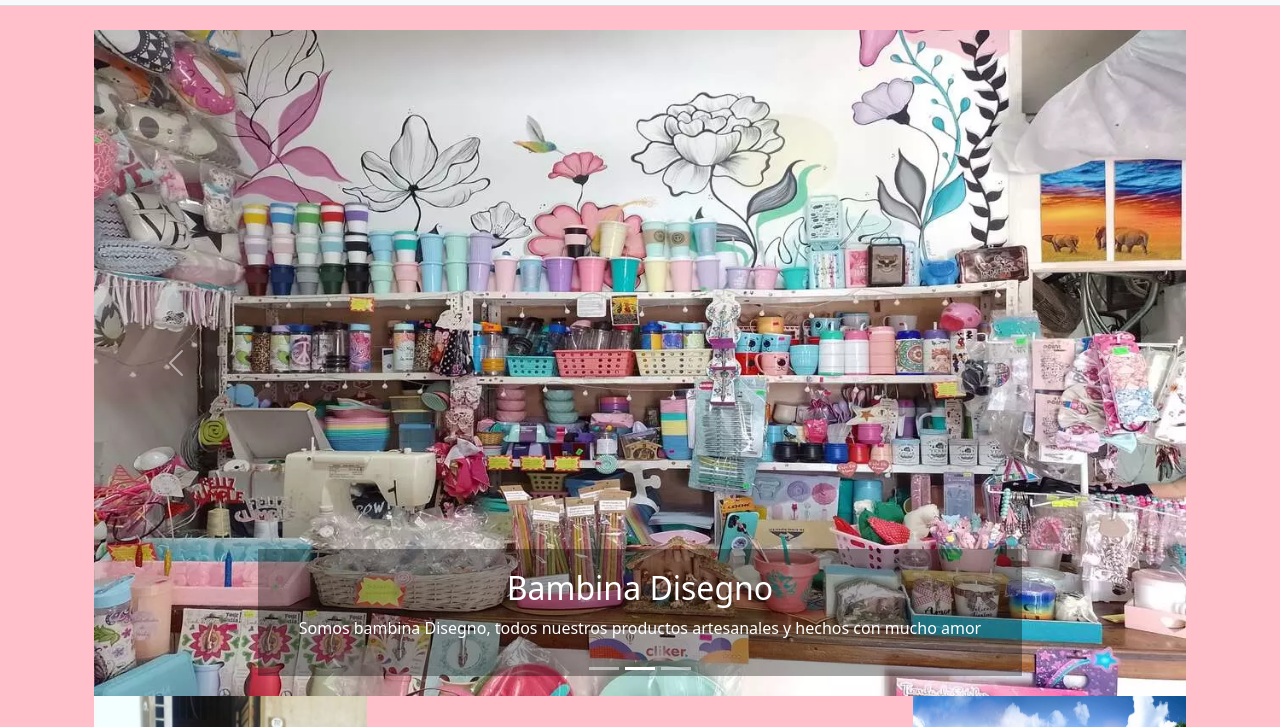
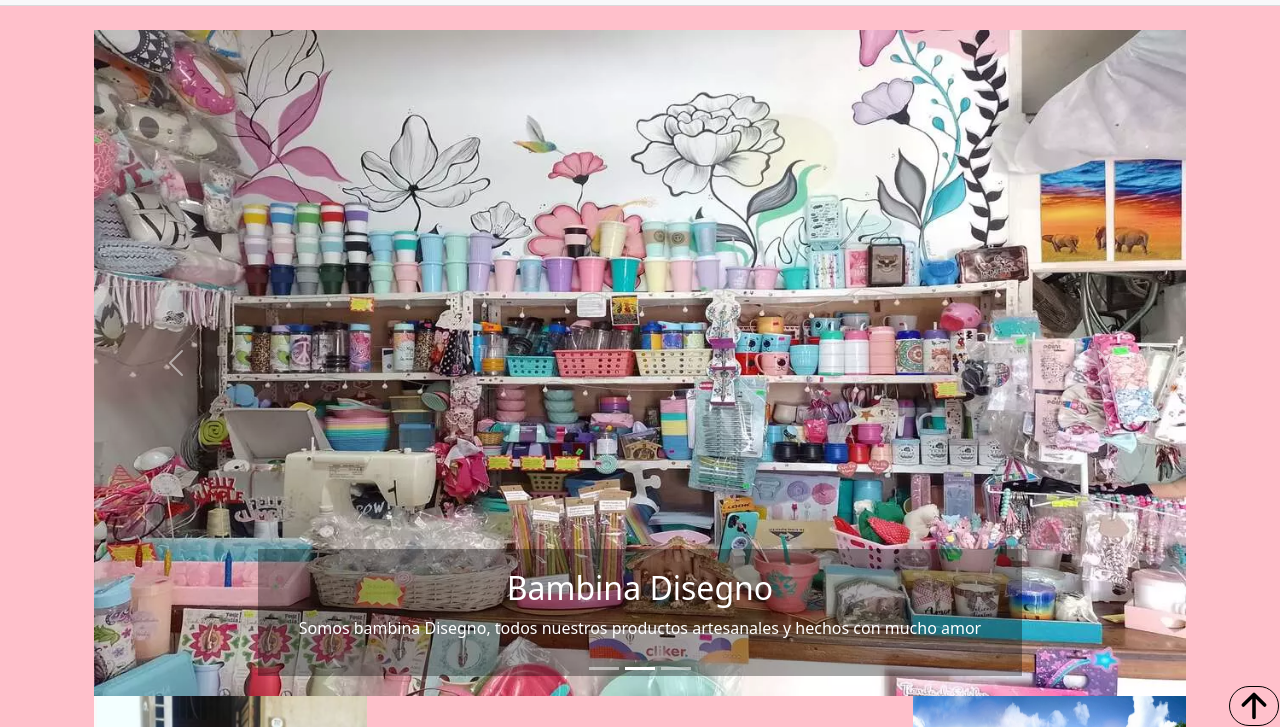
Before and after one commit to ThomasMontenegro/Proyecto, a website: page index.html in a window 1280 px wide. Shown: the part 73-800 px from the top of the page. Drawn offline with nearby package versions, Linux system fonts and the light colour scheme.

Commit message:
button back to top

```diff
--- a/index.html
+++ b/index.html
@@ -39,7 +39,7 @@
   <!--header-->
     <header class="header card-header bg-light">
 
-        <h1 class="titulo"> Bambina Disegno</h1>
+        <h1 class="titulo" id="#top"> Bambina Disegno</h1>
 
         <img src="multimedia/logo-bambina.webp" alt="logo bambina disegno" class="logoHeader" >
 
@@ -125,8 +125,12 @@
                <img src="multimedia/andreani.webp" alt="camion envios correo" class="ImagenEnvios"  data-aos="fade-left"
                data-aos-offset="300"
                data-aos-easing="ease-in-sine">
-        </section>
-
+              </section>
+              <div class="backToTop">
+                <a class="button" href="#top">
+                  <img src="multimedia/arrow-up-outline.svg" alt="" class="buttonTop">
+                </a>
+              </div>
     </main>
 
     <!-- fin main-->
--- a/scss/style.scss
+++ b/scss/style.scss
@@ -47,3 +47,24 @@
 main{
     margin-bottom: 40px;
 }
+
+.backToTop{
+    position: fixed;
+    right: 1px;
+    bottom: 1px;
+    display: flex;
+    justify-content: right;
+    z-index: 10;
+}
+.button{
+    width: 50px;
+    background-color: pink;
+    border: 1px solid black;
+    border-radius: 100px;
+    display: flex;
+    justify-content: center;
+    align-items: center;
+}
+.buttonTop{
+    width: 80%;
+}
```
Also changed, not shown: contacto.html (+6 -0 lines), nosotros.html (+5 -0 lines), productos.html (+5 -1 lines), promociones.html (+5 -1 lines), css/style.css, multimedia/arrow-up-outline.svg (added), 1 other file.
